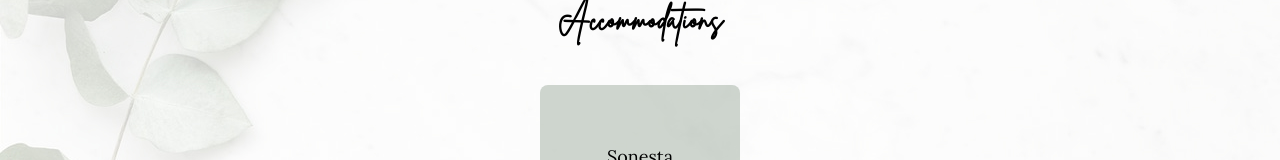
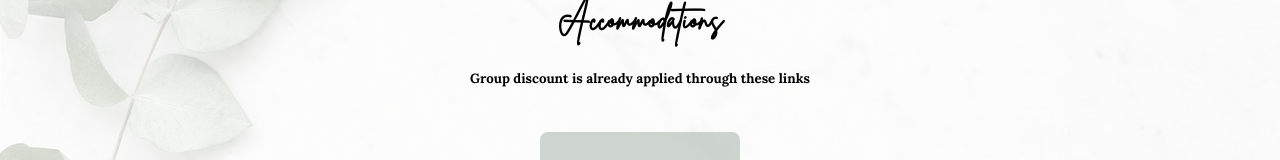
Before and after one commit to zzboncak/kristi-and-josh-wedding, a React (Create React App) app: page /info in a window 1280 px wide. Shown: the part 723-883 px from the top of the page. Built offline with nearby package versions, Linux system fonts and the light colour scheme; no server answers.

Commit message:
added helper text to accomodations

```diff
--- a/src/Components/EventInfo.tsx
+++ b/src/Components/EventInfo.tsx
@@ -36,6 +36,7 @@ export const EventInfo: React.FC = () => {
 
       <article className="event-section">
         <h3 className="event-info-header header">Accommodations</h3>
+        <h5>Group discount is already applied through these links</h5>
         <FlipCard
           front="Sonesta"
           back={`Closer to the venue and shuttle available`}
```
